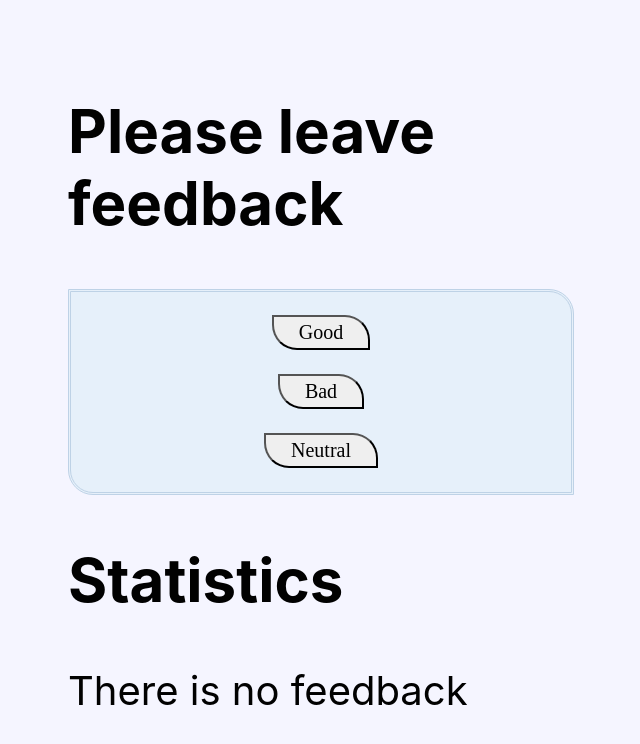
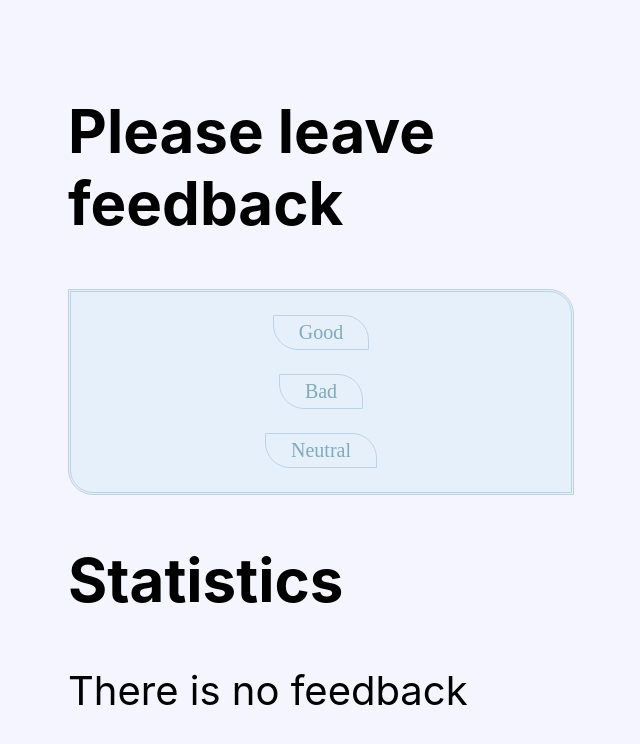
Before and after one commit to OlehKozubJS/goit-react-hw-02-feedback, a React (Create React App) app: page / in a window 1280 px wide. Shown: the top 744 px of the page, without its empty margins (322-962 px from the left). Built offline with nearby package versions, Linux system fonts and the light colour scheme; a web font is replaced by a local one.

Commit message:
Update FeedbackOptions.jsx

```diff
--- a/src/components/Feedback/FeedbackOptions.jsx
+++ b/src/components/Feedback/FeedbackOptions.jsx
@@ -4,7 +4,7 @@ import FeedbackOptionsStyles from "./FeedbackCSS/FeedbackOptions.module.css";
 
 export class FeedbackOptions extends Component {
     renderOptionButtons = () => {
-        return this.props.options.map((option, index) => <button className={option.replaceAll(" ", "") + "Button"} key={index}>{option}</button>);
+        return this.props.options.map((option, index) => <button className={`${option.replaceAll(" ", "") + "Button"} ${FeedbackOptionsStyles.feedbackOptionsButton}`} key={index}>{option}</button>);
     }
 
     render() {
```
